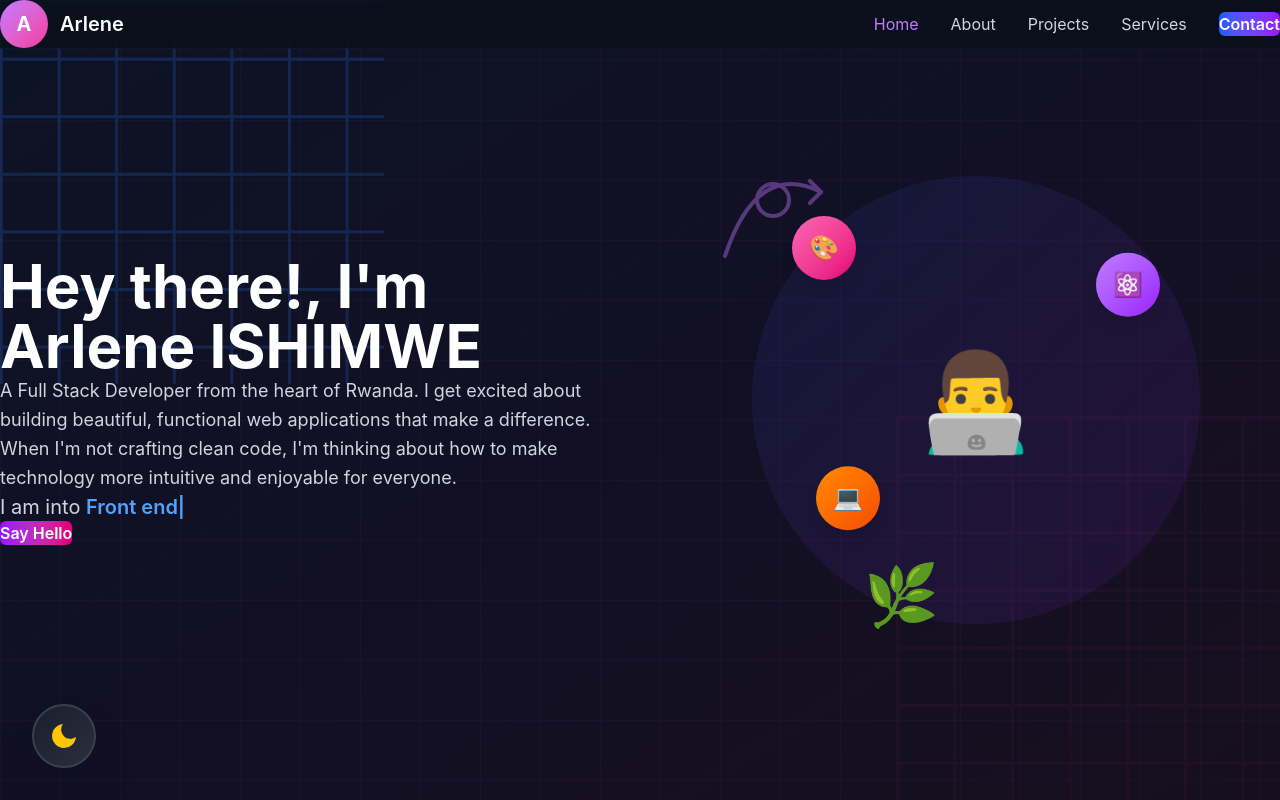
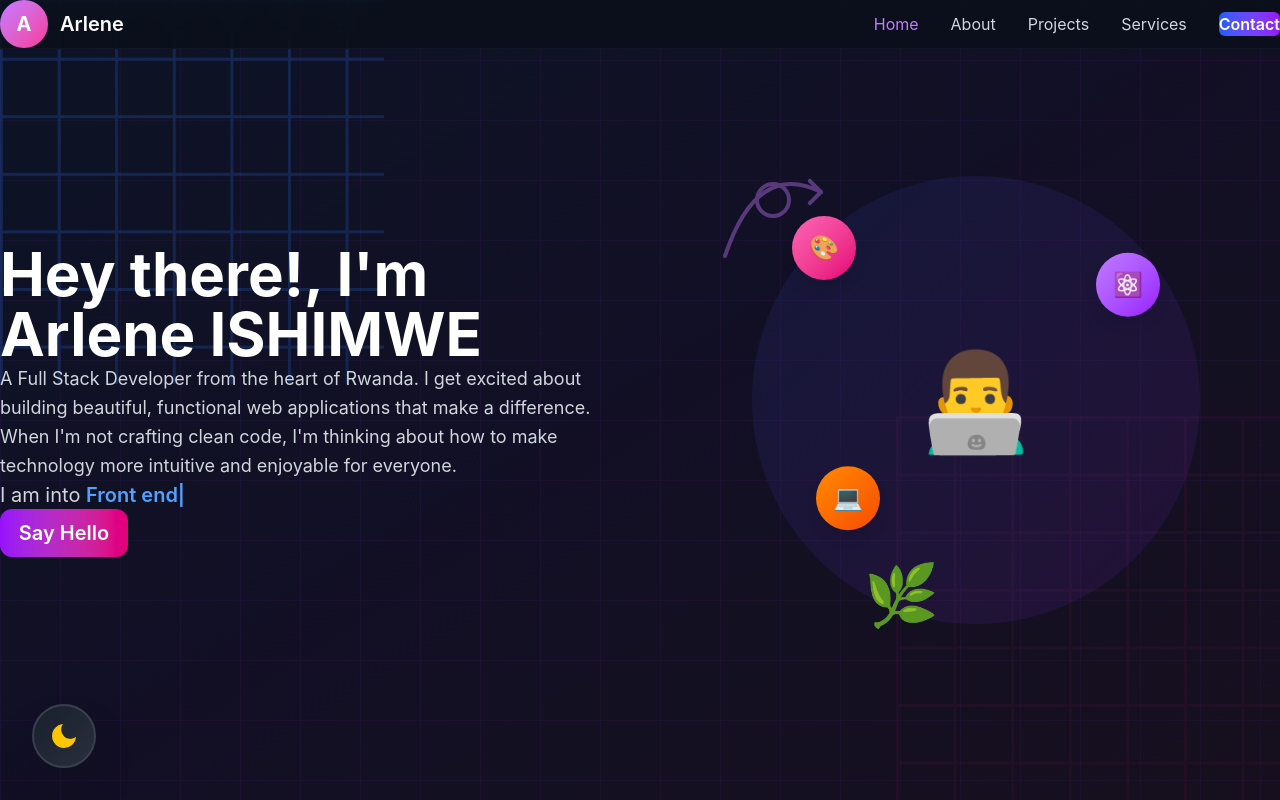
Before and after one commit to IshimweArlene/Portfolio-, a Next.js app: page / in a window 1280 px wide. Shown: the top 800 px of the page. Built offline with nearby package versions, Linux system fonts and the light colour scheme.

Commit message:
ui modified

```diff
--- a/app/page.tsx
+++ b/app/page.tsx
@@ -252,7 +252,7 @@ export default function Portfolio() {
 
             <button
               onClick={() => scrollToSection('contact')}
-              className={`px-16 py-5 rounded-md font-semibold transition-all duration-300 hover:scale-105 ${
+              className={`rounded-xl text-xl  w-32 h-12 font-semibold transition-all duration-300 hover:scale-105 ${
                 isDark
                   ? 'bg-gradient-to-r from-purple-600 to-pink-600 text-white hover:shadow-lg hover:shadow-purple-500/50'
                   : 'bg-gradient-to-r from-purple-500 to-pink-500 text-white hover:shadow-lg hover:shadow-purple-400/50'
```
